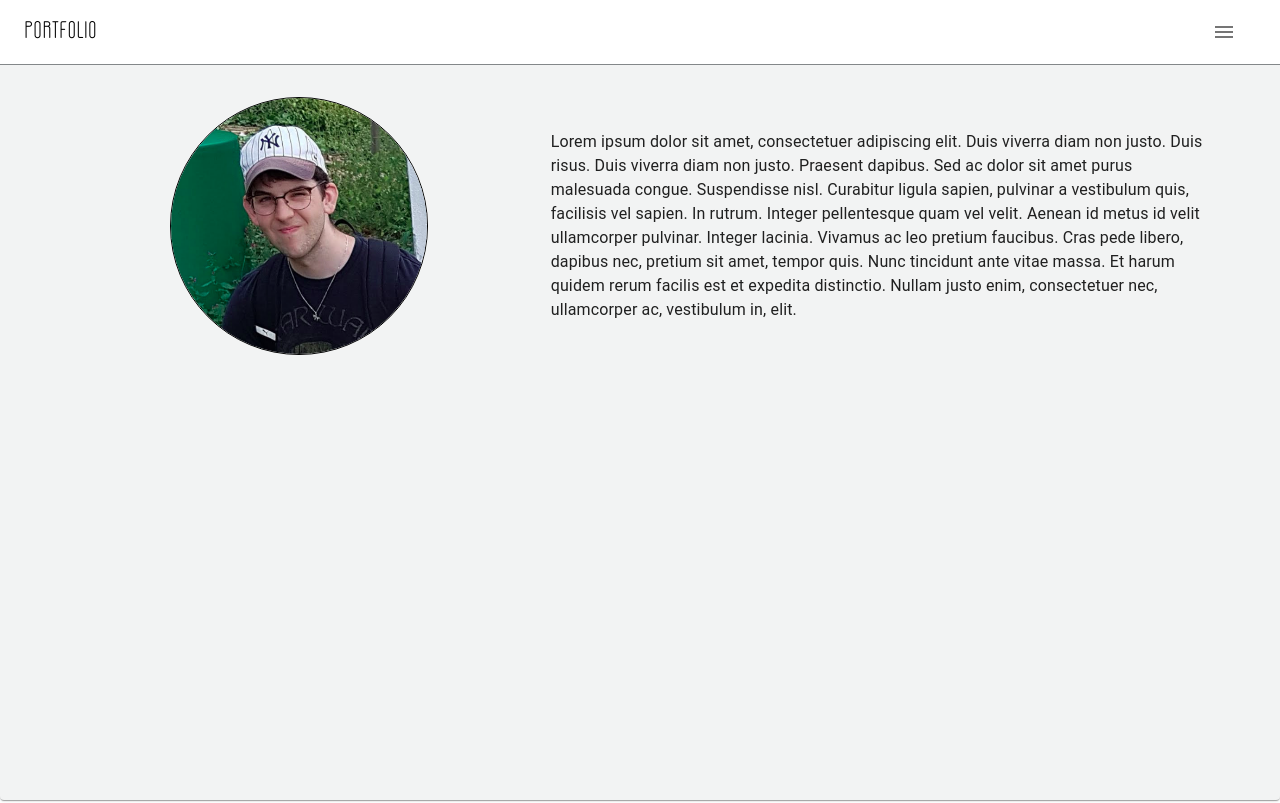
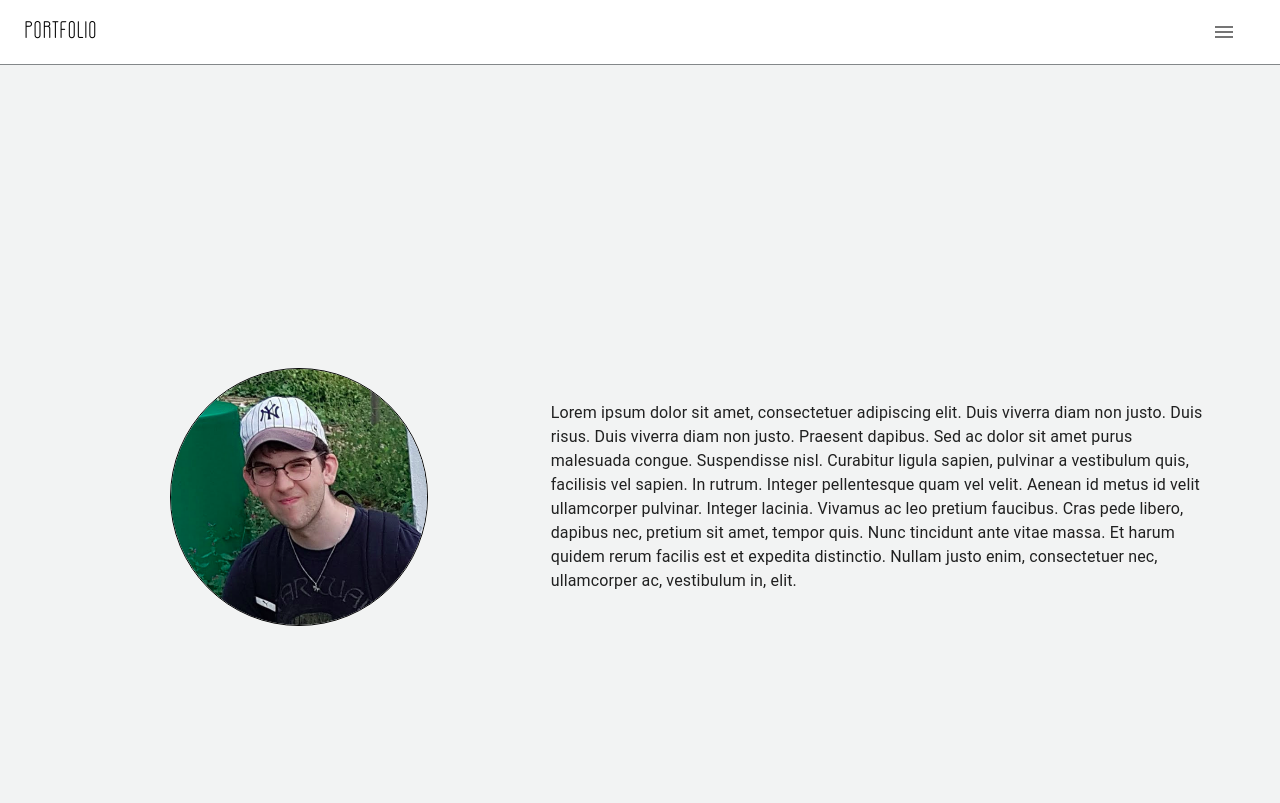
Before and after one commit to daveomri/portfolio, a React (Create React App) app: page / in a window 1280 px wide. Shown: the top 803 px of the page. Built offline with nearby package versions, Linux system fonts and the light colour scheme.

Commit message:
#2 Fixed styles

```diff
--- a/src/components/cards/Greetings.jsx
+++ b/src/components/cards/Greetings.jsx
@@ -8,10 +8,10 @@ import Card from './Card';
 
 const useStyles = makeStyles(() => ({
   root: {
-    minHeight: '100%',
+    minHeight: '100vh',
   },
   profilePic: {
-    minWidth: '250px',
+    minWidth: '200px',
     width: '20vw',
     borderRadius: '100vw',
     height: 'auto',
```
